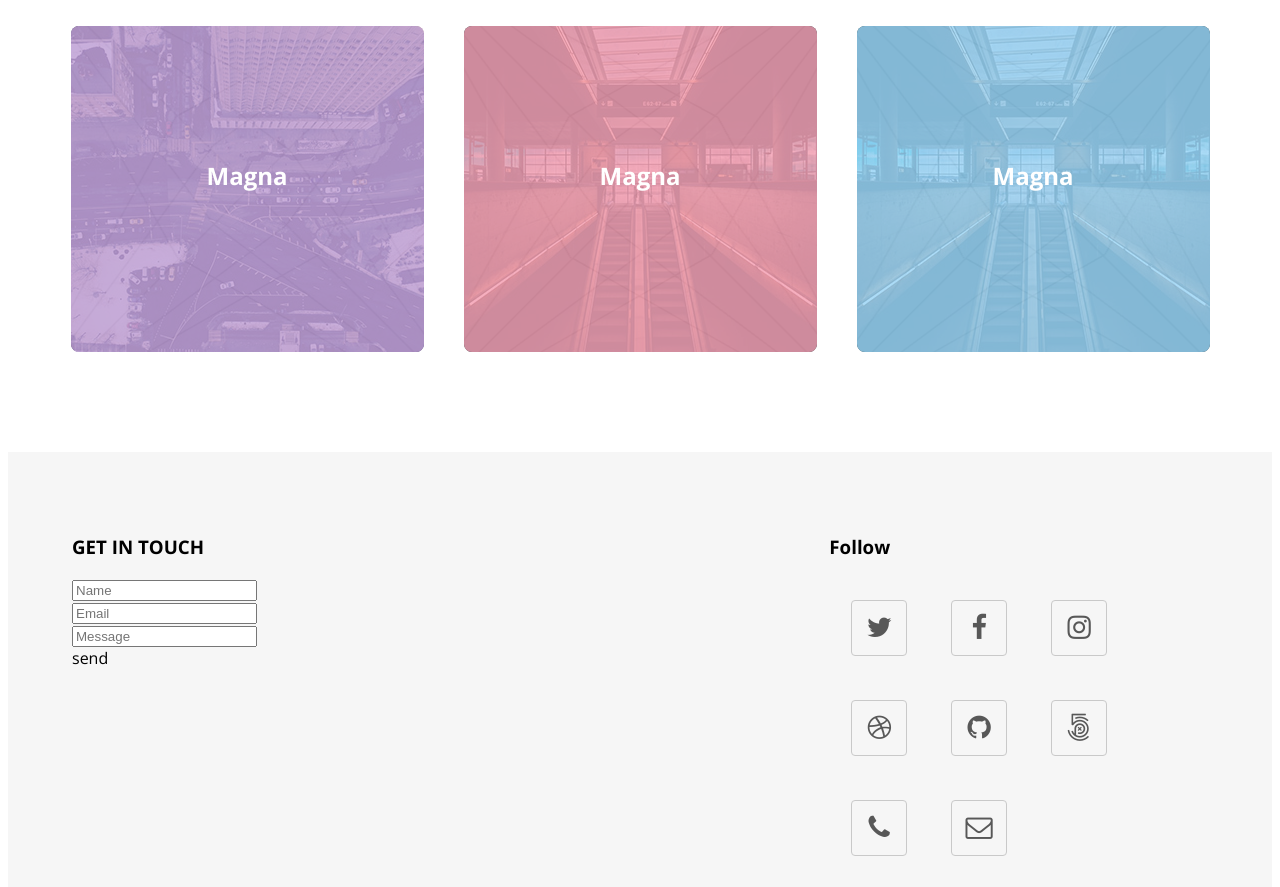
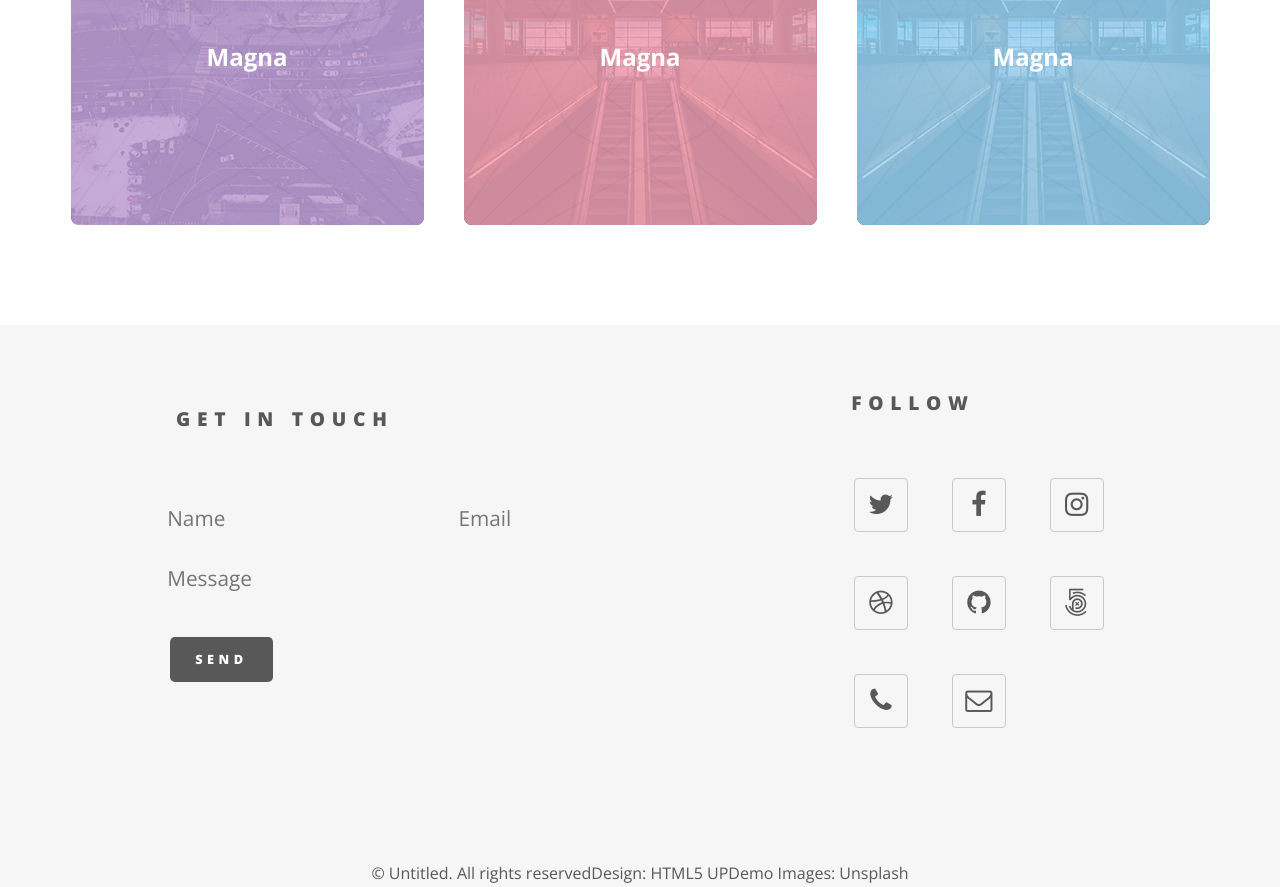
Before and after one commit to BrunoCasotto/ThirdPage, a website: page index.html in a window 1280 px wide. Shown: the part 1891-2778 px from the top of the page. Drawn offline with nearby package versions, Linux system fonts and the light colour scheme.

Commit message:
Fix css form

```diff
--- a/assets/sass/app.scss
+++ b/assets/sass/app.scss
@@ -1,3 +1,7 @@
+/* base import*/
+@import 'base/base';
+@import "base/helpers";
+
 /*imports template*/
 @import 'template';
 
@@ -11,6 +15,7 @@
 /*components import*/
 @import 'styles/components/menu';
 @import 'styles/components/grid';
+@import 'styles/components/form';
 
 /*pages import*/
 @import 'styles/pages/portfolio';
--- /dev/null
+++ b/assets/sass/base/_base.scss
@@ -0,0 +1,10 @@
+*,
+*:before,
+*:after {
+	margin: 0;
+	padding: 0;
+	box-sizing: border-box;
+}
+html{
+	font-family: arial;
+}
--- /dev/null
+++ b/assets/sass/base/_helpers.scss
@@ -0,0 +1,9 @@
+.title-grey {
+  font-size:1.2rem;
+  font-weight: 900;
+  line-height: 1.5;
+  margin: 0 0 2em 1em;
+  text-transform: uppercase;
+  letter-spacing: 0.35em;
+  color: #585858;
+}
--- /dev/null
+++ b/assets/sass/styles/components/form.scss
@@ -0,0 +1,88 @@
+.form {
+
+  &__content {
+    display: flex;
+    flex-direction: column;
+    margin: 0 auto;
+    width: 80%;
+
+    @include media-query(md,max) {
+     width: 100%;
+    }
+
+    &__row {
+      display: flex;
+      flex-wrap: wrap;
+      padding:1em;
+
+      &__title {
+        @include media-query(sm) {
+          margin: 0 auto;
+        }
+      }
+
+      &__input-group {
+        display: flex;
+        flex:1;
+        flex-direction: column;
+
+        &__input {
+          flex:1;
+          font-family:inherit;
+          background-color: transparent;
+          border: none;
+          color: inherit;
+          text-decoration: none;
+          height: 3em;
+          margin: 0 0.5em;
+          font-size: 1.3rem;
+          font-weight: 300;
+
+          &:focus  {
+            outline: none;
+          }
+
+          &:focus + .line {
+            border-top: solid 1px #ff1065;
+            width: 100%;
+          }
+
+          &--message {
+            height: 6em;
+          }
+        }
+
+        .line {
+          transition: width .5s ease-in;
+          width: 0%;
+        }
+      }
+
+      &__button {
+        display: flex;
+        justify-content: center;
+        text-transform: uppercase;
+        background-color:#585858;
+        font-weight: 900;
+        font-size: 0.8em;
+        color:white;
+        letter-spacing: 0.35em;
+        line-height: 3.45em;
+        padding: 0 2em 0 2em;
+        height: 3.5em;
+        border-radius: 5px;
+        cursor:pointer;
+        margin: 1em 1em;
+
+        &:hover {
+          transition: background-color .5s ease-in;
+          background-color:#f2849e;
+        }
+
+        @include media-query(md,max) {
+         width: 100%;
+        }
+      }
+    }
+  }
+}
```
Also changed, not shown: dist/app.css, 1 other file.
